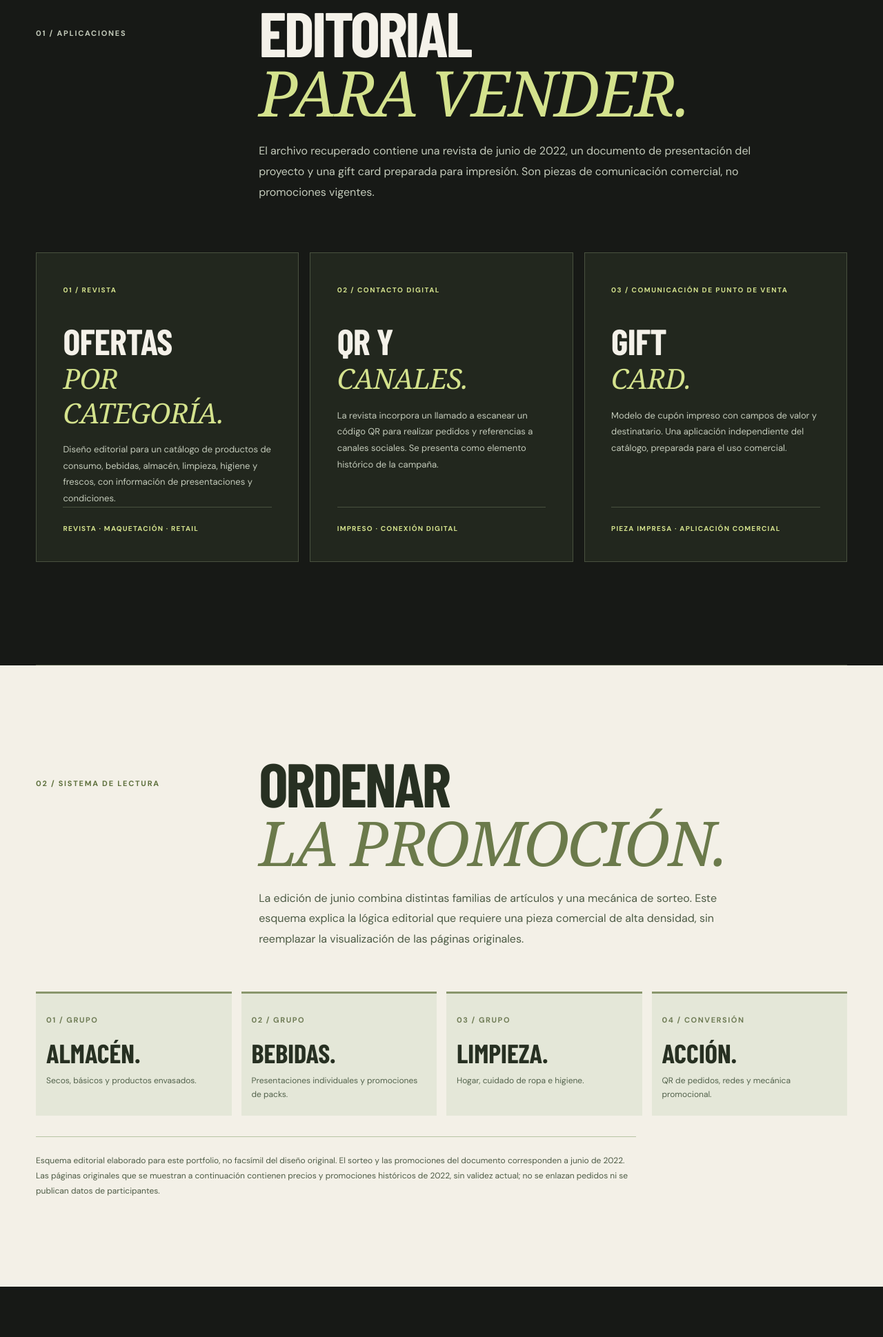
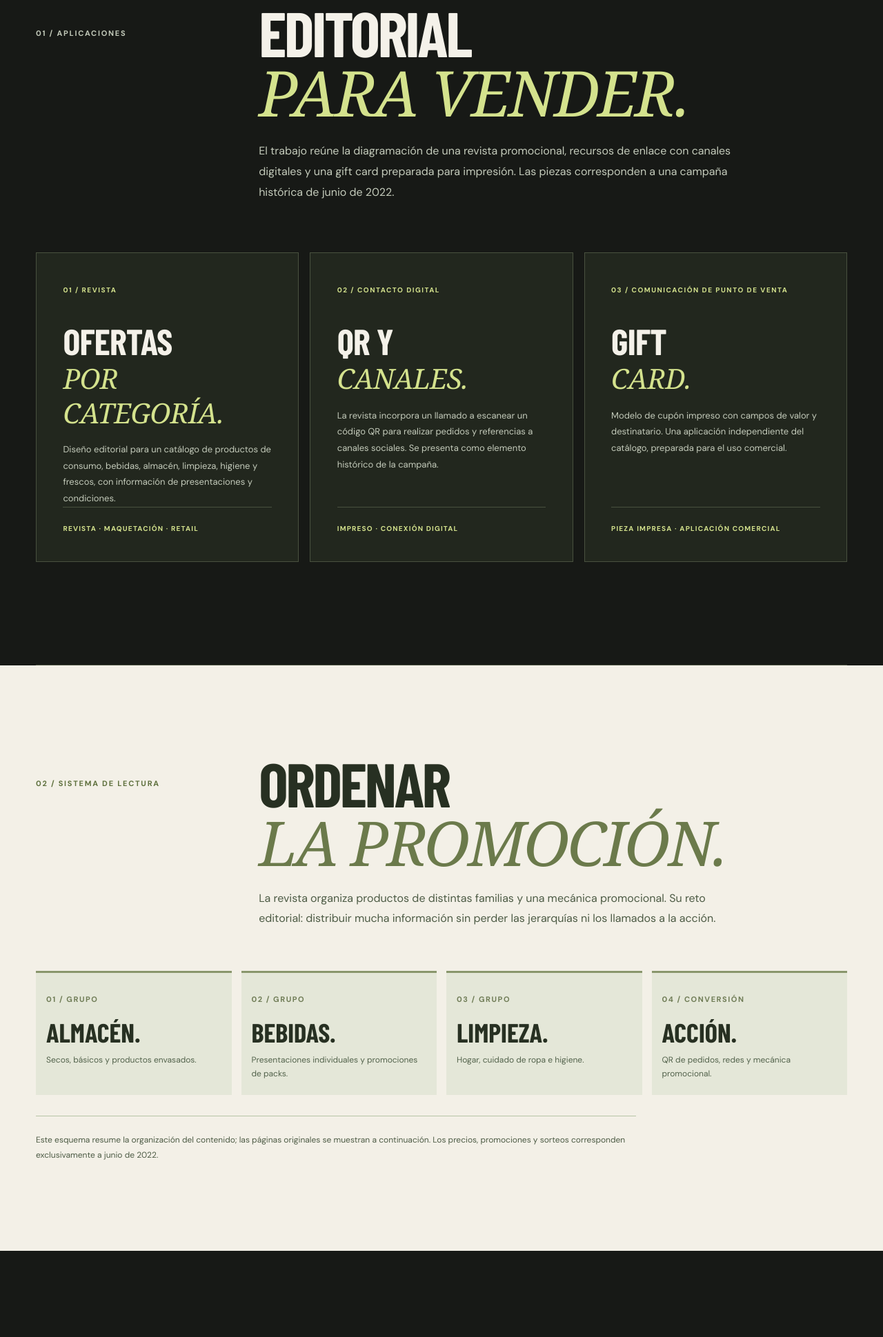
Before and after one commit to Parisluis/portfolio-luis-parisotto, a plain HTML site: page super-ya.html in a window 1280 px wide. Shown: the part 2249-4188 px from the top of the page at 69% size. Drawn offline with nearby package versions, Linux system fonts and the light colour scheme; a web font is replaced by a local one.

Commit message:
edit(portfolio): enfocar casos en decisiones de diseño y evidencia visual

```diff
--- a/super-ya.html
+++ b/super-ya.html
@@ -147,7 +147,7 @@ em{font-family:"Playfair Display",Georgia,serif;font-weight:500;text-transform:n
 </div>
 </section>
 <section class="section wrap" id="piezas" aria-labelledby="piezas-title">
-<div class="section-head"><p class="index">01 / APLICACIONES</p><div><h2 id="piezas-title">EDITORIAL<br><em>PARA VENDER.</em></h2><p>El archivo recuperado contiene una revista de junio de 2022, un documento de presentación del proyecto y una gift card preparada para impresión. Son piezas de comunicación comercial, no promociones vigentes.</p></div></div>
+<div class="section-head"><p class="index">01 / APLICACIONES</p><div><h2 id="piezas-title">EDITORIAL<br><em>PARA VENDER.</em></h2><p>El trabajo reúne la diagramación de una revista promocional, recursos de enlace con canales digitales y una gift card preparada para impresión. Las piezas corresponden a una campaña histórica de junio de 2022.</p></div></div>
 <div class="cards">
 <article class="card"><div><small>01 / REVISTA</small><h3>OFERTAS<br><em>POR CATEGORÍA.</em></h3><p>Diseño editorial para un catálogo de productos de consumo, bebidas, almacén, limpieza, higiene y frescos, con información de presentaciones y condiciones.</p></div><div class="foot">REVISTA · MAQUETACIÓN · RETAIL</div></article>
 <article class="card"><div><small>02 / CONTACTO DIGITAL</small><h3>QR Y<br><em>CANALES.</em></h3><p>La revista incorpora un llamado a escanear un código QR para realizar pedidos y referencias a canales sociales. Se presenta como elemento histórico de la campaña.</p></div><div class="foot">IMPRESO · CONEXIÓN DIGITAL</div></article>
@@ -156,14 +156,14 @@ em{font-family:"Playfair Display",Georgia,serif;font-weight:500;text-transform:n
 </section>
 <section class="editorial" id="editorial" aria-labelledby="editorial-title">
 <div class="wrap">
-<div class="editorial-head"><p class="index">02 / SISTEMA DE LECTURA</p><div><h2 id="editorial-title">ORDENAR<br><em>LA PROMOCIÓN.</em></h2><p>La edición de junio combina distintas familias de artículos y una mecánica de sorteo. Este esquema explica la lógica editorial que requiere una pieza comercial de alta densidad, sin reemplazar la visualización de las páginas originales.</p></div></div>
+<div class="editorial-head"><p class="index">02 / SISTEMA DE LECTURA</p><div><h2 id="editorial-title">ORDENAR<br><em>LA PROMOCIÓN.</em></h2><p>La revista organiza productos de distintas familias y una mecánica promocional. Su reto editorial: distribuir mucha información sin perder las jerarquías ni los llamados a la acción.</p></div></div>
 <div class="editorial-grid" aria-label="Agrupaciones editoriales del documento">
 <article><span>01 / GRUPO</span><h3>ALMACÉN.</h3><p>Secos, básicos y productos envasados.</p></article>
 <article><span>02 / GRUPO</span><h3>BEBIDAS.</h3><p>Presentaciones individuales y promociones de packs.</p></article>
 <article><span>03 / GRUPO</span><h3>LIMPIEZA.</h3><p>Hogar, cuidado de ropa e higiene.</p></article>
 <article><span>04 / CONVERSIÓN</span><h3>ACCIÓN.</h3><p>QR de pedidos, redes y mecánica promocional.</p></article>
 </div>
-<p class="editorial-note">Esquema editorial elaborado para este portfolio, no facsímil del diseño original. El sorteo y las promociones del documento corresponden a junio de 2022. Las páginas originales que se muestran a continuación contienen precios y promociones históricos de 2022, sin validez actual; no se enlazan pedidos ni se publican datos de participantes.</p>
+<p class="editorial-note">Este esquema resume la organización del contenido; las páginas originales se muestran a continuación. Los precios, promociones y sorteos corresponden exclusivamente a junio de 2022.</p>
 </div>
 </section>
 <section class="archive-gallery wrap" id="originales" aria-labelledby="originales-title">
@@ -175,7 +175,7 @@ em{font-family:"Playfair Display",Georgia,serif;font-weight:500;text-transform:n
 </div><p class="archive-gallery__note">Material de archivo: fechas, precios, promociones, direcciones, redes sociales y códigos QR impresos pertenecen a ediciones anteriores y no deben interpretarse como vigentes. Las muestras no implican autoría de logotipos ni resultados comerciales.</p>
 </section>
 <section class="section wrap" id="autoria" aria-labelledby="autoria-title">
-<div class="section-head"><p class="index">03 / ALCANCE Y AUTORÍA</p><div><h2 id="autoria-title">DISEÑO<br><em>Y APLICACIONES.</em></h2><p>El proyecto se presenta desde su producción gráfica: tratamiento editorial de productos, piezas comerciales y recursos de impresión. La selección reúne muestras originales de la revista de ofertas y del pliego de gift cards, para apreciar la diagramación real y sus aplicaciones impresas.</p></div></div>
+<div class="section-head"><p class="index">03 / ALCANCE Y AUTORÍA</p><div><h2 id="autoria-title">DISEÑO<br><em>Y APLICACIONES.</em></h2><p>El trabajo integra maquetación de revista, jerarquías de productos y una gift card para impresión. Las muestras originales permiten evaluar cómo se organiza el contenido y cómo se adapta la comunicación a soportes distintos.</p></div></div>
 <p class="role"><strong>Alcance:</strong> diseño editorial comercial para una revista promocional y materiales impresos. Las promociones y el sorteo de junio de 2022 se presentan como antecedentes históricos. La identidad original, la operación comercial y los resultados de ventas no se atribuyen al diseñador sin documentación.</p>
 </section>
 <section class="closing wrap"><div><p class="index">17 / 17 · PORTFOLIO PERSONAL</p><h2>DISEÑO<br><em>QUE INFORMA.</em></h2><p>Una muestra de diseño comercial, donde la jerarquía, la organización de contenido y el contacto con el público forman parte del resultado visual.</p></div><a class="back" href="index.html#proyectos">VER MÁS PROYECTOS ↗</a></section>
```
